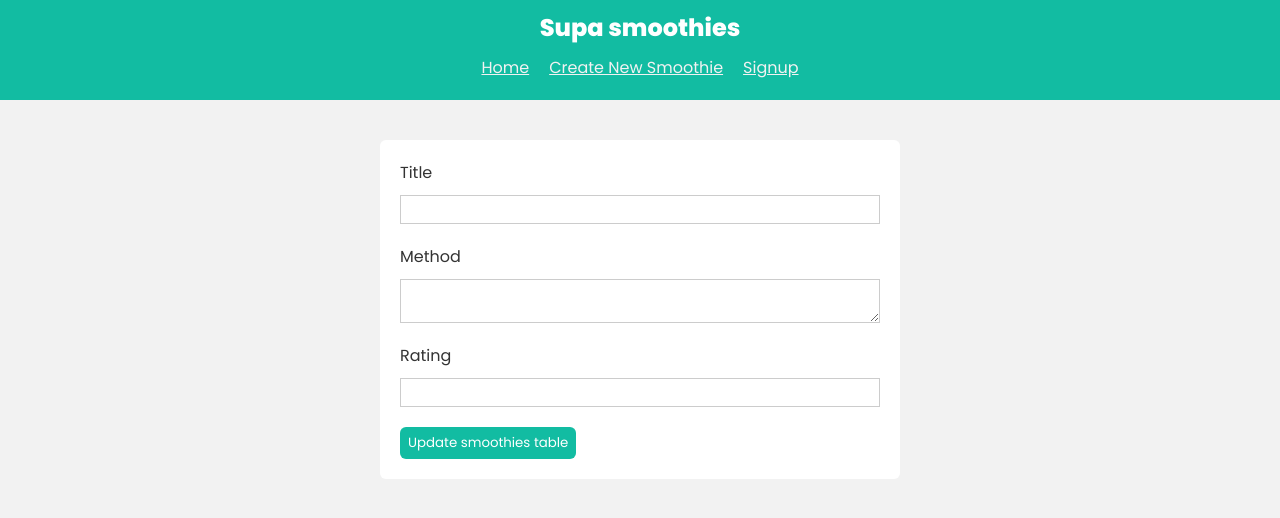
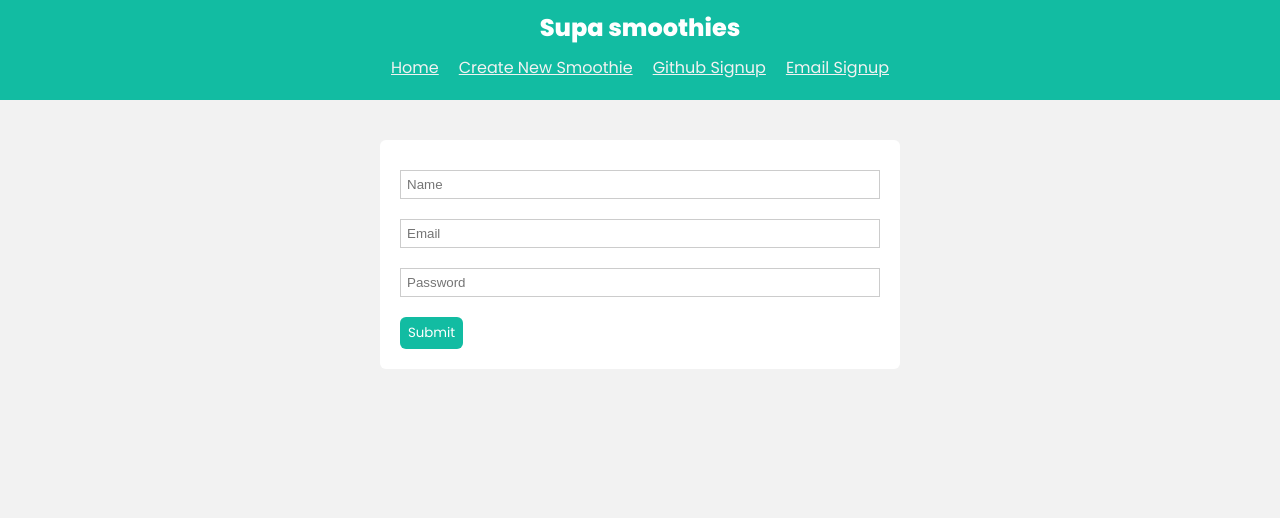
Before and after one commit to rk-codeflow/supabase-demo, a React (Vite) app: page /email in a window 1280 px wide. Shown: the top 518 px of the page. Built offline with nearby package versions, Linux system fonts and the light colour scheme; no server answers; the database is empty.

Commit message:
email auth

```diff
--- a/src/App.jsx
+++ b/src/App.jsx
@@ -4,6 +4,7 @@ import Home from "./pages/Home";
 import Create from "./pages/Create";
 import Update from "./pages/Update";
 import Signup from "./pages/Signup";
+import Email from "./pages/Email";
 
 function App() {
   return (
@@ -12,13 +13,15 @@ function App() {
         <h1>Supa smoothies</h1>
         <Link to="/">Home</Link>
         <Link to="/create">Create New Smoothie</Link>
-        <Link to="/signup">Signup</Link>
+        <Link to="/signup">Github Signup</Link>
+        <Link to="/email">Email Signup</Link>
       </nav>
       <Routes>
         <Route path="/" element={<Home />} />
         <Route path="/create" element={<Create />} />
         <Route path="/:id" element={<Update />} />
         <Route path="/signup" element={<Signup />} />
+        <Route path="/email" element={<Email />} />
       </Routes>
     </BrowserRouter>
   );
--- /dev/null
+++ b/src/pages/Email.jsx
@@ -0,0 +1,53 @@
+import React, { useState } from "react";
+
+const Email = () => {
+  const [name, setName] = useState("");
+  const [email, setEmail] = useState("");
+  const [password, setPassword] = useState("");
+
+  const handleChange = (e) => {
+    const { name, value } = e.target;
+    if (name === "name") {
+      setName(value);
+    } else if (name === "email") {
+      setEmail(value);
+    } else {
+      setPassword(value);
+    }
+  };
+
+  const handleSubmit = (e) => {
+    e.preventDefault();
+    console.log("Name:", name);
+    console.log("Email:", email);
+    console.log("Password:", password);
+  };
+
+  return (
+    <div className="page email">
+      <form onSubmit={handleSubmit}>
+        <input
+          type="text"
+          placeholder="Name"
+          name="name"
+          onChange={handleChange}
+        />
+        <input
+          type="text"
+          placeholder="Email"
+          name="email"
+          onChange={handleChange}
+        />
+        <input
+          type="password"
+          placeholder="Password"
+          name="password"
+          onChange={handleChange}
+        />
+        <button type="submit">Submit</button>
+      </form>
+    </div>
+  );
+};
+
+export default Email;
```
